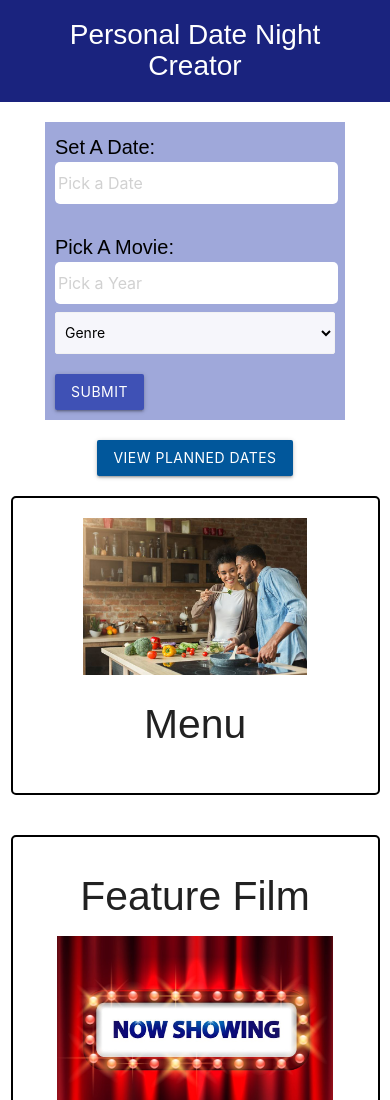
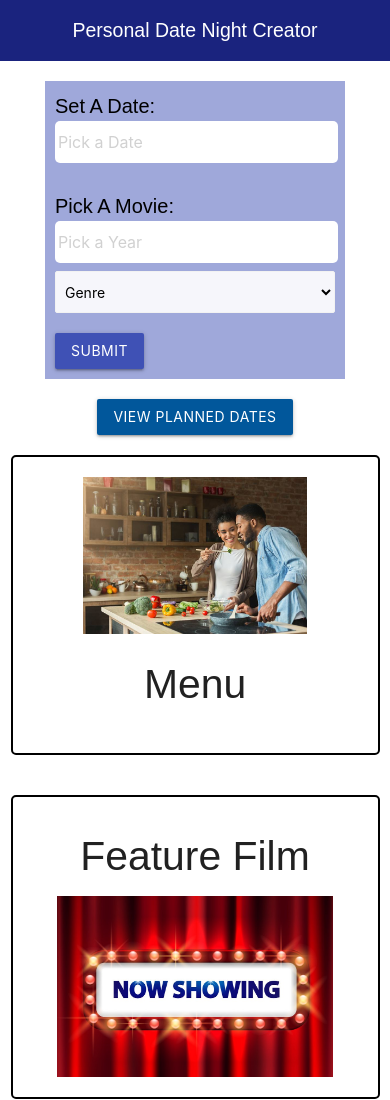
Before and after one commit to jmrendon48/Personal-Date-Night-Creator, a plain HTML site: page index.html in a window 390 px wide. Shown: the top 1100 px of the page. Drawn offline with nearby package versions, Linux system fonts and the light colour scheme.

Commit message:
fixed header h1 font size

```diff
--- a/Assets/css/style.css
+++ b/Assets/css/style.css
@@ -25,6 +25,7 @@ body {
 h1 {
     margin: 20px;
     color: var(--primary-color);
+    font-size: 5vw;
 }
 
 form {
@@ -212,7 +213,7 @@ footer {
     }
 
     header div h1 {
-        font-size: 2rem;
+
     }
 
 
```
